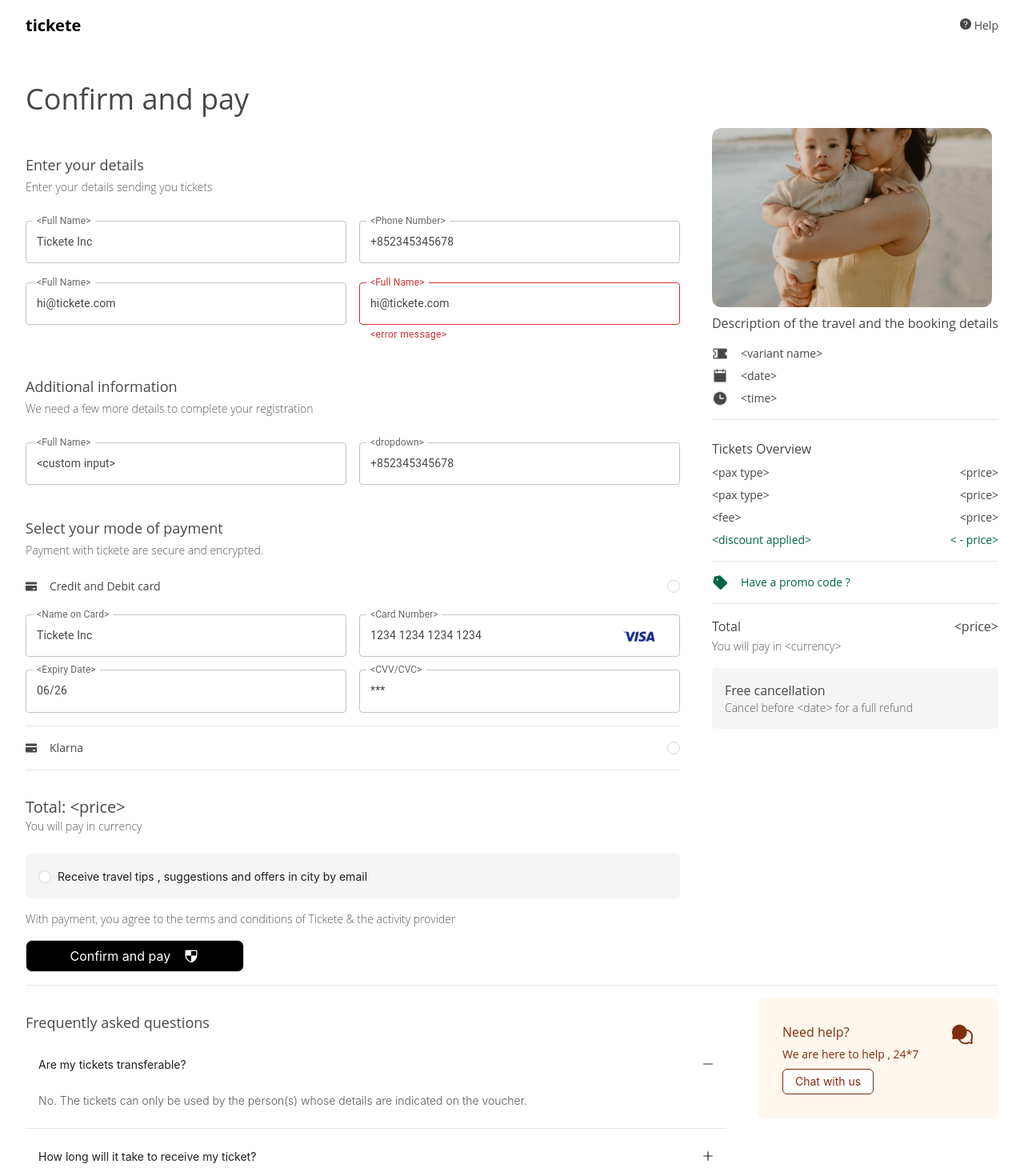
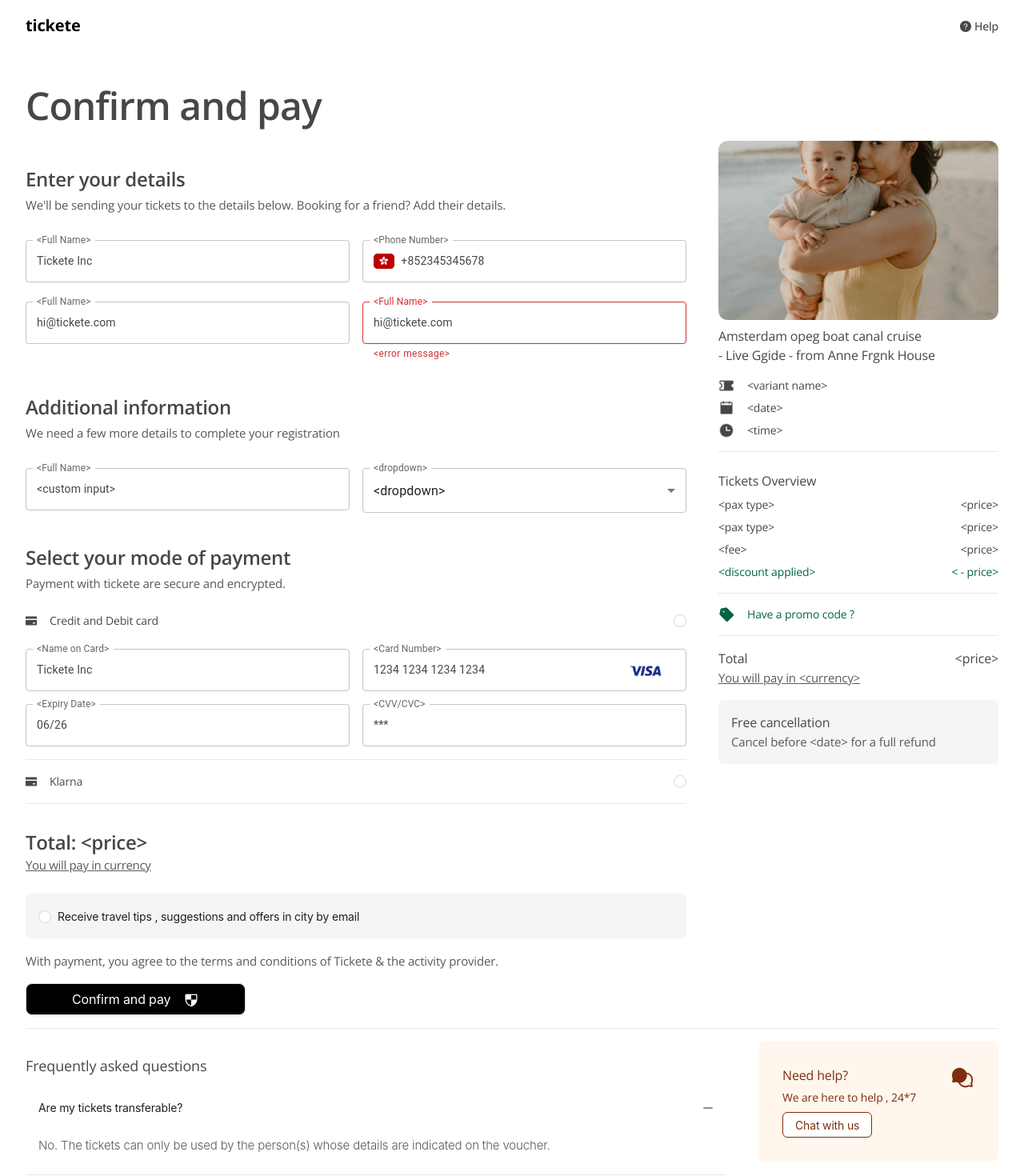
Before and after one commit to Nicky-09/checkout-pageui, a Next.js app: page / in a window 1280 px wide. Shown: the top 1470 px of the page at 80% size. Built offline with nearby package versions, Linux system fonts and the light colour scheme.

Commit message:
update font

```diff
--- a/src/app/globals.css
+++ b/src/app/globals.css
@@ -17,8 +17,9 @@
 } */
 
 body {
-  font-family: "Open Sans", sans-serif !important;
+  font-family: "Open Sans", "Segoe UI", Tahoma, sans-serif;
   color: #474747;
+  letter-spacing: -0.01em;
 }
 
 /* .text-color {
@@ -28,6 +29,8 @@ body {
 .sub-color {
   color: #595959;
   font-weight: 300;
+  font-size: 15px;
+  line-height: 24px;
 }
 
 .bg-radio {
@@ -89,3 +92,18 @@ body {
   border-color: black;
   background-color: black;
 }
+
+.details {
+  font-style: normal;
+  font-weight: 600;
+  font-size: 24px;
+  line-height: 32px;
+  letter-spacing: -0.02rem;
+}
+
+.confirm {
+  font-weight: 600;
+  font-size: 48px;
+  line-height: 56px;
+  letter-spacing: -0.02em;
+}
--- a/src/app/layout.tsx
+++ b/src/app/layout.tsx
@@ -1,22 +1,22 @@
-import './globals.css'
-import type { Metadata } from 'next'
-import { Inter } from 'next/font/google'
+import "./globals.css";
+import type { Metadata } from "next";
+import { Open_Sans } from "next/font/google";
 
-const inter = Inter({ subsets: ['latin'] })
+const open = Open_Sans({ subsets: ["latin"] });
 
 export const metadata: Metadata = {
-  title: 'Create Next App',
-  description: 'Generated by create next app',
-}
+  title: "Create Next App",
+  description: "Generated by create next app",
+};
 
 export default function RootLayout({
   children,
 }: {
-  children: React.ReactNode
+  children: React.ReactNode;
 }) {
   return (
     <html lang="en">
-      <body className={inter.className}>{children}</body>
+      <body className={open.className}>{children}</body>
     </html>
-  )
+  );
 }
--- a/src/pages/CollapseQuestions.tsx
+++ b/src/pages/CollapseQuestions.tsx
@@ -18,7 +18,6 @@ const CollapseQuestions = () => {
   return (
     <Collapse
       activeKey={activeKey}
-      // defaultActiveKey={["1", "4"]}
       onChange={handleCollapseChange}
       expandIconPosition="right"
       ghost
--- a/src/pages/DetailForm.tsx
+++ b/src/pages/DetailForm.tsx
@@ -1,18 +1,41 @@
 "use client";
 import { CreditCardFilled, QuestionCircleOutlined } from "@ant-design/icons";
-import { InputAdornment, TextField } from "@mui/material";
-import { Button, Input, Radio } from "antd";
+import {
+  FormControl,
+  InputAdornment,
+  InputLabel,
+  MenuItem,
+  TextField,
+} from "@mui/material";
+import { Button, Input, Radio, Select } from "antd";
 import Image from "next/image";
 import React from "react";
 import CollapseQuestions from "./CollapseQuestions";
 
 const DetailForm = () => {
+  const currencies = [
+    {
+      value: "USD",
+      label: "$",
+    },
+    {
+      value: "<dropdown>",
+      label: "<dropdown>",
+    },
+    {
+      value: "BTC",
+      label: "฿",
+    },
+    {
+      value: "JPY",
+      label: "¥",
+    },
+  ];
+
   return (
     <div className="mt-10">
       <div className="flex flex-col">
-        <h2 className="text-4xl text-color ffont-semibold mb-4 ">
-          Confirm and pay
-        </h2>
+        <h2 className="text-4xl text-color mb-4 confirm">Confirm and pay</h2>
         <div className="flex flex-col-reverse justify-between gap-10 sm:flex-row">
           {/* left side bar */}
 
@@ -21,9 +44,10 @@ const DetailForm = () => {
           <div className="flex-1">
             <div>
               <div className="mt-0 sm:mt-8">
-                <p className="text-lg mb-1">Enter your details</p>
+                <p className="text-lg mb-1 details">Enter your details</p>
                 <p className="sub-color text-sm">
-                  Enter your details sending you tickets{" "}
+                  We'll be sending your tickets to the details below. Booking
+                  for a friend? Add their details.
                 </p>
                 <div className="mt-8 flex flex-col sm:flex-row gap-4">
                   <div className="w-full">
@@ -59,6 +83,18 @@ const DetailForm = () => {
                         inputProps={{
                           style: { fontSize: 14, color: "#474747" },
                         }}
+                        InputProps={{
+                          startAdornment: (
+                            <InputAdornment position="start">
+                              <Image
+                                alt="no details"
+                                src="/MasterFlag.png"
+                                height="30"
+                                width="30"
+                              />
+                            </InputAdornment>
+                          ),
+                        }}
                         // size="small"
                         fullWidth
                       />
@@ -83,7 +119,7 @@ const DetailForm = () => {
             {/* additional */}
             <div>
               <div className="mt-10 mb-4">
-                <p className="text-lg mb-1">Additional information</p>
+                <p className="text-lg mb-1 details">Additional information</p>
                 <p className="sub-color text-sm">
                   We need a few more details to complete your registration{" "}
                 </p>
@@ -100,15 +136,31 @@ const DetailForm = () => {
                     />
                   </div>
                   <div className="w-full ">
-                    <TextField
+                    {/* <TextField
                       label="<dropdown>"
+                      select
                       variant="outlined"
-                      defaultValue="+852345345678"
+                      defaultValue="EUR"
                       inputProps={{
                         style: { fontSize: 14, color: "#474747" },
                       }}
                       fullWidth
-                    />
+                    /> */}
+                    <TextField
+                      select
+                      label="<dropdown>"
+                      defaultValue="<dropdown>"
+                      inputProps={{
+                        style: { fontSize: 14, color: "#474747" },
+                      }}
+                      fullWidth
+                    >
+                      {currencies.map((option) => (
+                        <MenuItem key={option.value} value={option.value}>
+                          {option.label}
+                        </MenuItem>
+                      ))}
+                    </TextField>
                   </div>
                 </div>
               </div>
@@ -116,7 +168,9 @@ const DetailForm = () => {
             {/* credit */}
             <div>
               <div className="mt-10">
-                <p className="text-lg mb-1">Select your mode of payment</p>
+                <p className="text-lg mb-1 details">
+                  Select your mode of payment
+                </p>
                 <p className="sub-color text-sm">
                   Payment with tickete are secure and encrypted.{" "}
                 </p>
@@ -209,10 +263,10 @@ const DetailForm = () => {
             </div>
             <hr className="mt-4 mb-8" />
             {/* total price */}
-            <div className="text-xl">
+            <div className="text-xl details">
               <span>Total: </span>
               <span> {"<price>"}</span>
-              <p className="sub-color text-sm underline-offset-auto">
+              <p className="sub-color text-sm underline-offset-auto underline">
                 You will pay in currency
               </p>
             </div>
@@ -225,8 +279,9 @@ const DetailForm = () => {
             </div>
             <div className="sub-color text-sm mt-4 mb-4">
               {" "}
-              With payment, you agree to the terms and conditions of Tickete &
-              the activity provider
+              With payment, you agree to the{" "}
+              <a>terms and conditions of Tickete </a>& the{" "}
+              <a>activity provider. </a>
             </div>
             <div>
               <Button
@@ -262,7 +317,10 @@ const DetailForm = () => {
                 width="350"
               />
             </div>
-            <p>Description of the travel and the booking details </p>
+            <p className="text-ellipsis ">
+              Amsterdam opeg boat canal cruise <br />- Live Ggide - from Anne
+              Frgnk House{" "}
+            </p>
             <div className="mt-4 text-sm">
               <div className="flex gap-4 mb-2">
                 {" "}
@@ -330,7 +388,11 @@ const DetailForm = () => {
               <span>
                 <Image alt="no details" src="/Tag.png" height="20" width="20" />
               </span>
-              <span>Have a promo code ?</span>
+              <span className="hidden sm:block">Have a promo code ?</span>
+              <div className="flex justify-between block sm:hidden">
+                <span>`TICKETE10` applied</span>
+                <span className="sub-color underline">Remove</span>
+              </div>
             </div>
             <hr className="mt-4 mb-4" />
             {/* total price */}
@@ -339,7 +401,7 @@ const DetailForm = () => {
                 <span>Total</span>
                 <span>{"<price>"}</span>
               </div>
-              <span className="text-sm sub-color">
+              <span className="text-sm sub-color underline">
                 You will pay in {"<currency>"}
               </span>
             </div>
@@ -455,26 +517,6 @@ const DetailForm = () => {
           </div>
         </div>
       </div>
-
-      {/* footer */}
-
-      {/* <div className="mb-8 footer-tickete">
-        <div>tickete</div>
-        <hr className="mt-4 mb-4" />
-        <div className="flex justify-between">
-          <div>
-            <span>Tickete</span>
-            <span>Privacy</span>
-            <span>Terms</span>
-            <span>Cancellation policy</span>
-          </div>
-          <div>
-            <span>insta</span>
-            <span>Facebook twitter</span>
-            <span>insta</span>
-          </div>
-        </div>
-      </div> */}
     </div>
   );
 };
--- a/src/pages/Footer.tsx
+++ b/src/pages/Footer.tsx
@@ -13,8 +13,8 @@ const Footer = () => {
         <div className="text-xl text-white mt-2 mb-8">tickete</div>
         <hr className="mt-4 mb-4" />
         <div className="flex flex-col-reverse justify-between sm:flex-row">
-          <div className="footer-link text-sm flex justify-between gap-4 mb-4">
-            <span>Tickete</span>
+          <div className="footer-link text-sm flex justify-between gap-4 mb-4 underline">
+            <span> © Tickete Inc</span>
             <span>Privacy</span>
             <span>Terms</span>
             <span>Cancellation policy</span>
--- a/src/pages/Navbar.tsx
+++ b/src/pages/Navbar.tsx
@@ -12,11 +12,11 @@ const Navbar = () => {
           </div>
         </div>
         <div className="">
-          <div className="ml-4 flex items-center">
+          <div className="ml-4 flex items-center hidden sm:block">
             <span className="text-color mr-1 rounded-md text-sm font-medium pb-1">
               <QuestionCircleFilled />
             </span>
-            <span className="text-color rounded-md text-sm font-medium">
+            <span className="text-color  rounded-md text-sm font-medium">
               Help
             </span>
           </div>
```
Also changed, not shown: public/MasterFlag.png (added).
